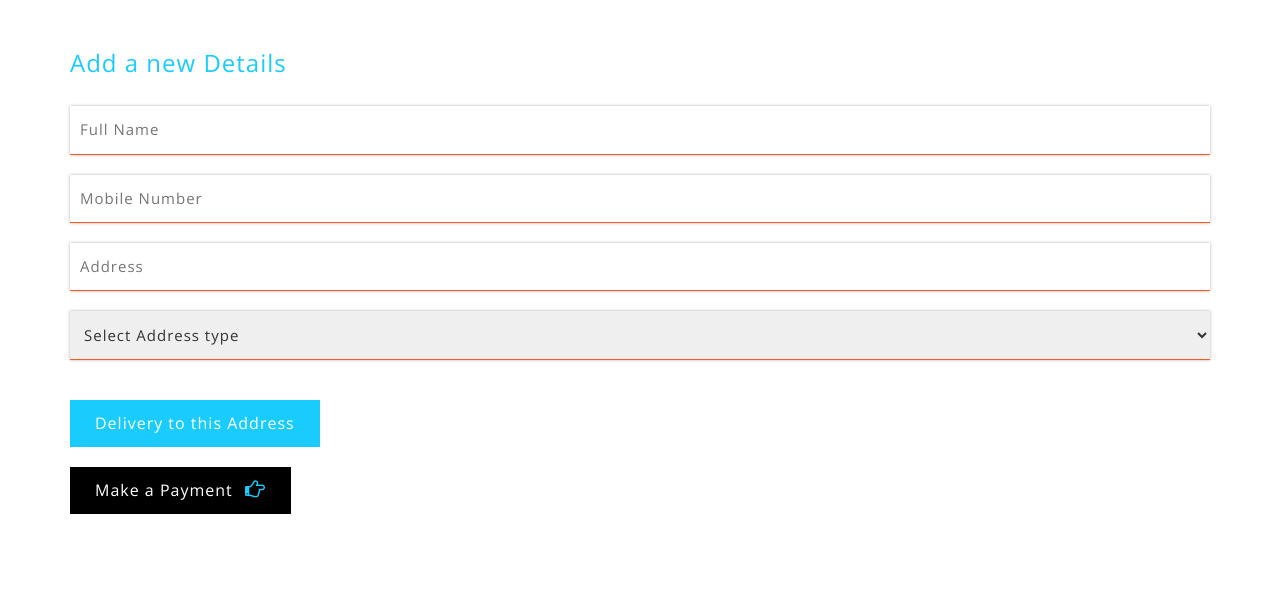
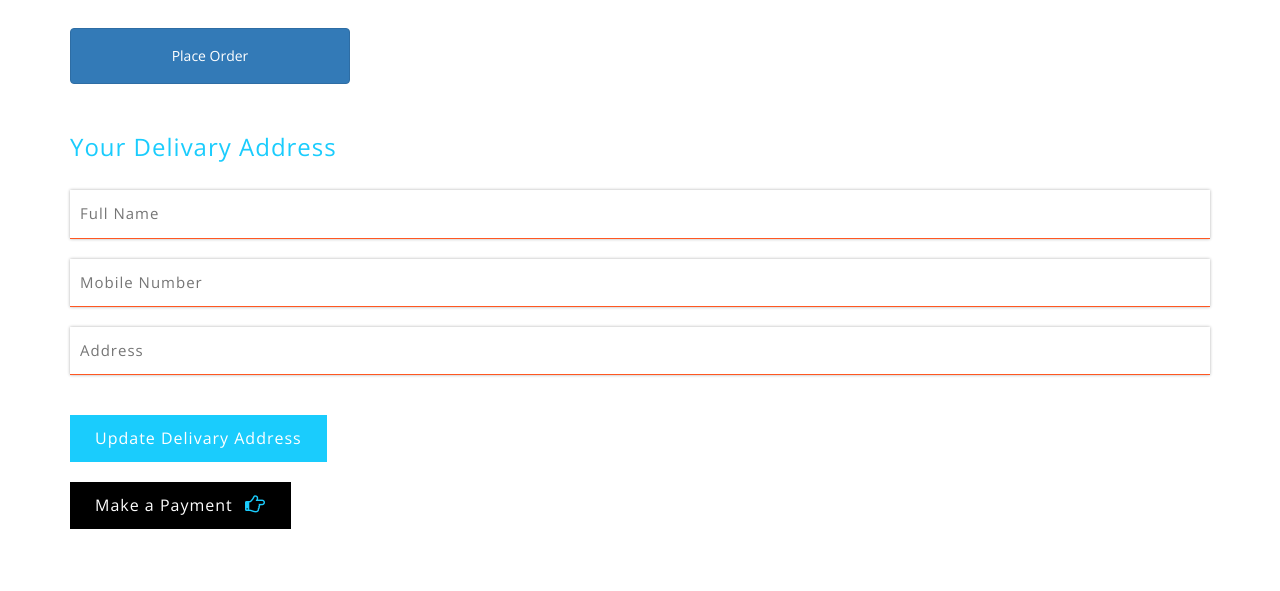
Before and after one commit to ChetanR01/supershopee, a Django app: page /checkout in a window 1280 px wide. Shown: the part 944-1535 px from the top of the page. Run offline with Django 4.2, Linux system fonts and the light colour scheme; data that the repository does not hold is empty; some libraries are stand-ins or nearby versions.

Commit message:
order seperate working, deals issue fix- all clear

```diff
--- a/manikshop/admin.py
+++ b/manikshop/admin.py
@@ -37,7 +37,8 @@ admin.site.register(ProductDetails, ProductDetailsAdmin)
 
 # TO Modify Order view for admin
 class OrderAdmin(admin.ModelAdmin):
-    list_display = ['cutomer_name','date','address','mobile_no','order_status', 'payment_status']
+    list_display = ['order_id','date','product','address','order_status']
+    list_filter = ('order_id',)
     # list_editable = ['price','mrp','trending']
 admin.site.register(Order, OrderAdmin)
 
--- a/manikshop/urls.py
+++ b/manikshop/urls.py
@@ -27,5 +27,7 @@ urlpatterns = [
     path('profile',views.profile, name="profile"),
     path('add-cart/<int:id>',views.add_cart, name="add-cart"),
     path('remove-cart/<int:id>',views.remove_cart, name="remove-cart"),
+    path('place-order',views.place_order, name="place-order"),
+    path('track-order',views.track_order, name="track-order"),
     path('subscription',views.subscription, name="subscription"),
 ]
--- a/manikshop/views.py
+++ b/manikshop/views.py
@@ -1,4 +1,5 @@
 import datetime
+from traceback import print_tb
 from django.http import HttpResponse, HttpResponseRedirect
 from django.shortcuts import render, redirect, get_object_or_404
 from django.contrib.auth.models import User, auth
@@ -13,7 +14,7 @@ from .models import ProductDetails
 
 
 from django.shortcuts import render
-from .models import SubCategory, Category, Extended_user,Deal, Subscription, Cart
+from .models import SubCategory, Category, Extended_user,Deal, Subscription, Cart, Order
 from django.http import HttpResponse
 import json
 
@@ -66,9 +67,10 @@ def product(request):
 
 def deal_product(request,id):
     deals = Deal.objects.all()
-    deal_product = Deal.objects.filter(id=id)
-    products = ProductDetails.objects.all()
+    deal_product = Deal.objects.get(id=id)
+    products = deal_product.products.all()
 
+    print("Products",products)
     # print("Deal Products",deal_product)
     # print("Deal Products. products",deal_product)
     # for products in deal_product:
@@ -77,7 +79,7 @@ def deal_product(request,id):
     #     print("No product",no_pro)
 
 
-    p = Paginator(deal_product, 21)
+    p = Paginator(products, 21)
     page_no= request.GET.get('page')
 
     try:
@@ -103,7 +105,7 @@ def deal_product(request,id):
         no_col= 7
     all_categories= Category.objects.all()
     sub_categories= SubCategory.objects.all()
-    return render(request, "deal-product.html", {"all_categories":all_categories,"sub_categories":sub_categories,"products":deal_product,"no_col":no_col,"deals":deals,"deal_product":deal_product})
+    return render(request, "deal-product.html", {"all_categories":all_categories,"sub_categories":sub_categories,"products":page_obj,"no_col":no_col,"deals":deals,"deal_product":deal_product})
 
 def single(request, id):
     product = ProductDetails.objects.filter(id=id)
@@ -217,7 +219,7 @@ def search(request,search_type,id):
 
 # add item to cart
 def add_cart(request,id):
-    if request.method== "POST":
+    if request.method == "POST":
         if request.user.is_authenticated:
             try:
                 my_cart = Cart.objects.get(name=request.user)
@@ -250,6 +252,48 @@ def remove_cart(request,id):
             messages.info(request,"Item Removed from Cart")
             my_cart.save()
         return redirect("/checkout")
+
+# track order
+def track_order(request):
+    if request.method == "POST":
+        if request.user.is_authenticated:
+            order_id = request.POST['order_id']
+            order_date = request.POST['order_date']
+            print("Order date", order_date)
+            orders = Order.objects.filter(order_id=order_id)
+            for order in orders:
+                one_order = order
+            status = one_order.order_status
+            print("Status",status)
+            messages.info(request, f"Your Order status is '{status}'")
+        return redirect("/")
+
+# to place order item from cart
+def place_order(request):
+    if request.method== "POST":
+        item_count = request.POST['item_count']
+        product_dict = {}
+        for i in range(1,int(item_count)+1):
+            product_dict[f"product{i}"]= request.POST[f'product{i}']
+            product_dict[f"quantity{i}"]= request.POST[f'quantity{i}']
+
+        from itertools import islice
+        values = product_dict.values()
+        length_to_split =  [2 for i in range(len(values)//2)]
+        Inputt = iter(values)
+        Output = [list(islice(Inputt, elem)) for elem in length_to_split]
+        # print(Output)
+
+        for rec in Output:
+            product = ProductDetails.objects.get(id=int(rec[0]))
+            create_order = Order.objects.create(cutomer_name=request.user, date= datetime.datetime.now(), product= product, quantity= int(rec[1]))
+            create_order.save()
+        messages.info(request, "Order placed successfully!, Thank For Shopping With Us 🙂")
+
+        # print("Product Dict is : ",product_dict)
+
+        return redirect("/checkout")
+    return redirect("/checkout")
 
 def about(request):
     return render(request, "about.html", {})
@@ -297,28 +341,6 @@ def signup(request):
                 user = User.objects.create_user(username=username,password= password, email=email, first_name=name)
                 user.save()
                 messages.info(request,"Your have successfully created account, Login Now!")
-
-                # # to send welcome email
-                # raw_data= {
-                #     "name":name,
-                #     "email":email,
-                #     "username":username,
-                #     "password":password,
-                # }
-                # html_template= "email_signup.html"
-                # msg_for_new_user = render_to_string(html_template, context=raw_data)
-
-                # msg= EmailMessage(
-                #     "Your account is created successfully ",
-                #     msg_for_new_user,
-                #     'crrathod.tech@gmail.com' ,#from
-                #     [f'{email}'] ,
-                # )
-
-                # msg.content_subtype ="html"
-                # msg.send()
-
-                # print(f"Email Sent to User on >. {email}")
 
                 return redirect('/')
 
--- a/templates/base.html
+++ b/templates/base.html
@@ -71,7 +71,7 @@ Smartphone Compatible web template, free webdesigns for Nokia, Samsung, LG, Sony
 				<ul>
 
 					<li>
-						<a href="#" data-toggle="modal" data-target="#myModal1">
+						<a href="#" data-toggle="modal" data-target="#myModal4">
 							<span class="fa fa-truck" aria-hidden="true"></span>Track Order</a>
 					</li>
 
@@ -266,8 +266,47 @@ Smartphone Compatible web template, free webdesigns for Nokia, Samsung, LG, Sony
 			<!-- //Modal content-->
 		</div>
 	</div>
-	<!-- //Modal2 -->
-	<!-- //signup Model -->
+	<!-- //Modal3 -->
+
+	<!-- Tracking Model -->
+	<!-- Modal4 -->
+	<div class="modal fade" id="myModal4" tabindex="-1" role="dialog">
+		<div class="modal-dialog">
+			<!-- Modal content-->
+			<div class="modal-content">
+				<div class="modal-header">
+					<button type="button" class="close" data-dismiss="modal">&times;</button>
+				</div>
+				<div class="modal-body modal-body-sub_agile">
+					<div class="main-mailposi">
+						<span class="fa fa-envelope-o" aria-hidden="true"></span>
+					</div>
+					<div class="modal_body_left modal_body_left1">
+						<h3 class="agileinfo_sign">Track Order</h3>
+						<p>
+							Track your order status
+						</p>
+						<form action="/track-order" method="post">
+							{% csrf_token %}
+							<div class="styled-input agile-styled-input-top">
+								<input type="text" placeholder="Order Id" name="order_id" required="">
+							</div>
+							<div class="styled-input">
+								<input type="date" placeholder="Order Date" name="order_date" required="">
+							</div>
+
+							<input type="submit" value="Track">
+						</form>
+
+					</div>
+				</div>
+			</div>
+			<!-- //Modal content-->
+		</div>
+	</div>
+	<!-- //Modal4 -->
+	<!-- //tracking Model -->
+
 	<!-- //header-bot -->
 
 
--- a/templates/checkout.html
+++ b/templates/checkout.html
@@ -17,7 +17,7 @@
 			<div class="container">
 				<ul class="w3_short">
 					<li>
-						<a href="index.html">Home</a>
+						<a href="/">Home</a>
 						<i>|</i>
 					</li>
 					<li>Checkout</li>
@@ -43,6 +43,8 @@
 					<span>{{item_count}} Products</span>
 				</h4>
 				<div class="table-responsive">
+					<form method="post" action="/place-order">
+						{% csrf_token %}
 					<table class="timetable_sub">
 						<thead>
 							<tr>
@@ -50,11 +52,11 @@
 								<th>Product</th>
 								<th>Quality</th>
 								<th>Product Name</th>
-
 								<th>Price</th>
 								<th>Remove</th>
 							</tr>
 						</thead>
+
 						<tbody>
 							{% for item in cart %}
 							{% for product in item.products.all %}
@@ -68,12 +70,13 @@
 								<td class="invert">
 									<div class="quantity">
 										<div class="quantity-select">
-											<input type="number" id="quantity" name="quantity" min="1" value="1">
+											<input type="number" id="quantity" name="quantity{{forloop.counter}}" min="1" value="1">
 										</div>
 									</div>
 								</td>
-								<td class="invert"><input type="text" id="product_name" name="product_name" value="{{product.name}}" readonly></td>
-								<td class="invert">₹ <input type="text" id="product_price" name="product_price" value="{{product.price}}" readonly></td>
+								<input type="hidden" id="product_id" name="product{{forloop.counter}}" value="{{product.id}}">
+								<td class="invert">{{product.name}}</td>
+								<td class="invert">₹ {{product.price}}</td>
 								<td class="invert">
 									<div class="rem">
 
@@ -85,15 +88,17 @@
 							</tr>
 							{% endfor %}
 							{% endfor %}
-
 						</tbody>
 					</table>
+					<input type="hidden" name="item_count" value="{{item_count}}" class="button" />
+					<input type="submit" name="submit" value="Place Order" class="btn btn-primary" style="margin-top: 2em;height: 4em;width: 20em;"/>
+				</form>
 				</div>
 			</div>
 			<div class="checkout-left">
 				<div class="address_form_agile">
-					<h4>Add a new Details</h4>
-					<form action="payment.html" method="post" class="creditly-card-form agileinfo_form">
+					<h4>Your Delivary Address</h4>
+					<form action="/profile" method="post" class="creditly-card-form agileinfo_form">
 						<div class="creditly-wrapper wthree, w3_agileits_wrapper">
 							<div class="information-wrapper">
 								<div class="first-row">
@@ -113,17 +118,8 @@
 										</div>
 										<div class="clear"> </div>
 									</div>
-									<div class="controls">
-										<select class="option-w3ls">
-											<option>Select Address type</option>
-											<option>Office</option>
-											<option>Home</option>
-											<option>Commercial</option>
-
-										</select>
-									</div>
 								</div>
-								<button class="submit check_out">Delivery to this Address</button>
+								<button class="submit check_out">Update Delivary Address</button>
 							</div>
 						</div>
 					</form>
```
Also changed, not shown: manikshop/models.py (+42 -8 lines), templates/deal-product.html (+5 -11 lines), templates/index.html (+24 -42 lines), manikshop/migrations/0016_remove_order_order_list_order_price_order_product_and_more.py (added), manikshop/migrations/0017_remove_order_order_list_order_payment_method_and_more.py (added), media/deals/banner1.jpg (added).
